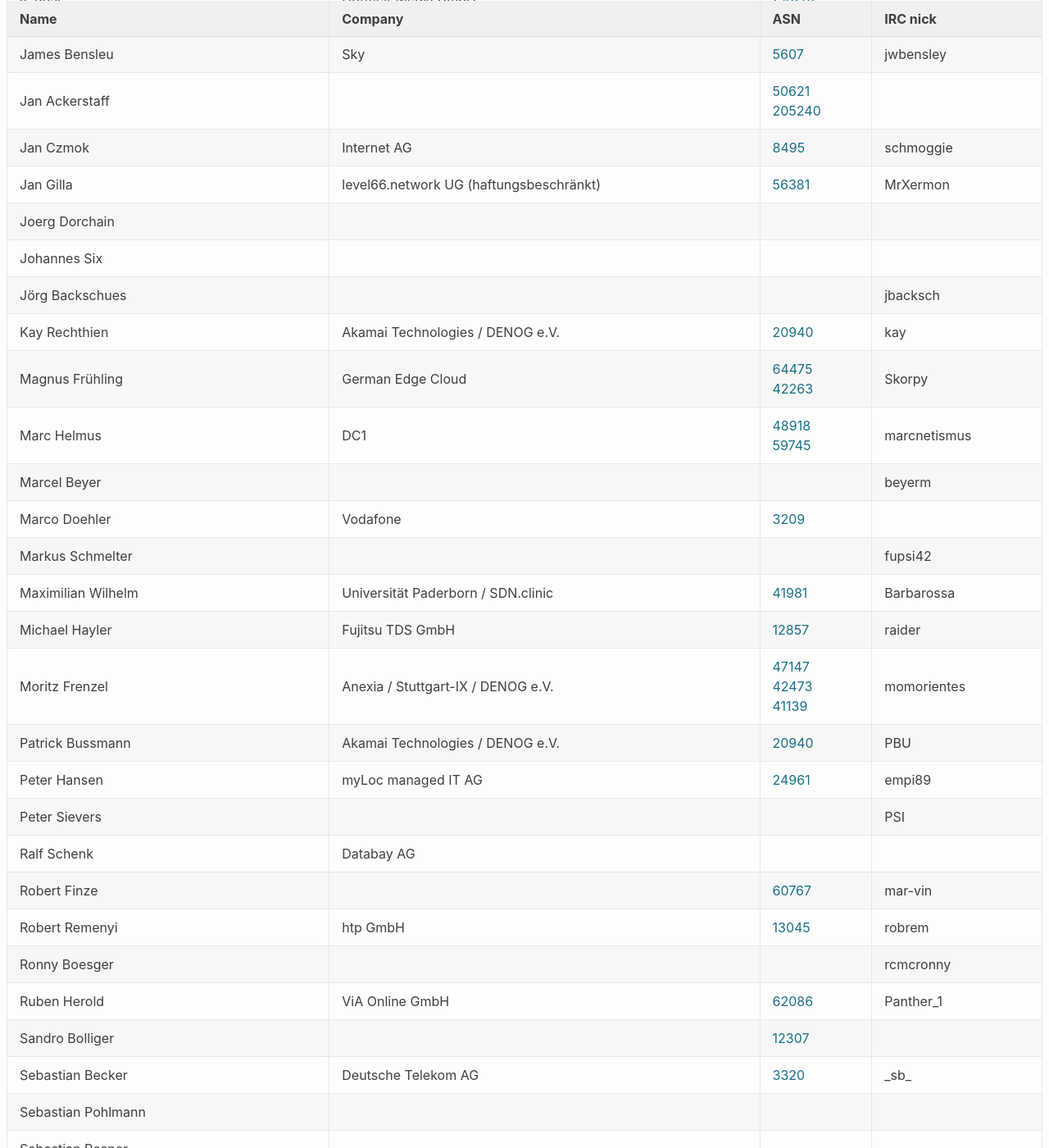
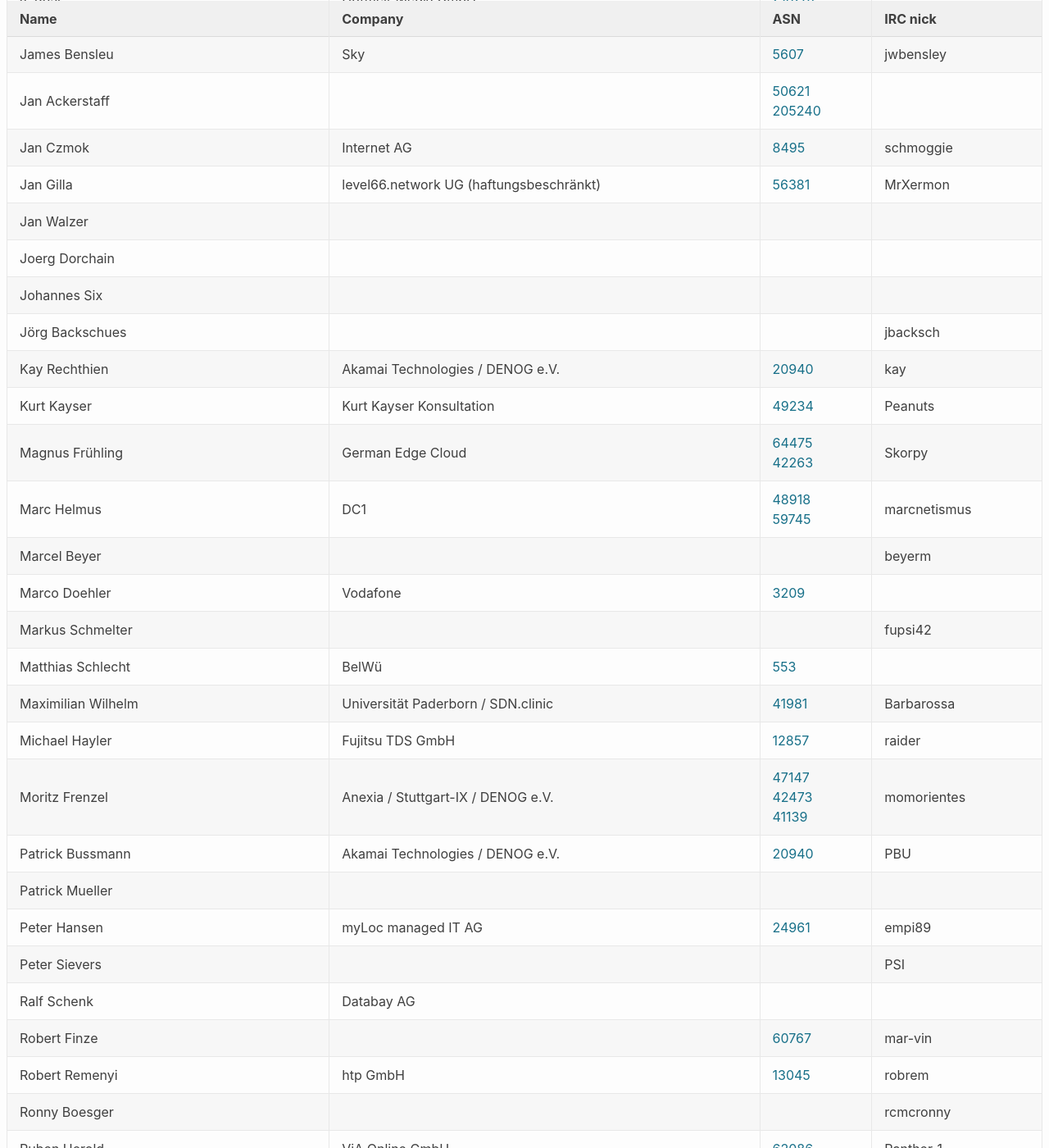
Before and after one commit to denog/pretix-attendeelist, a Jekyll site: the page built from denog2020.markdown, in a window 1280 px wide and 1400 px high, scrolled down 895 px. Shown: the whole window at 82% size. Built offline with Jekyll 4.4.1, drawn with Linux system fonts in a browser that asks for light colours.

Commit message:
Latest data: Fri Jan 22 08:12:58 UTC 2021

```diff
--- a/_data/attendees_meetup2021-01.json
+++ b/_data/attendees_meetup2021-01.json
@@ -120,6 +120,12 @@
     "asn": "56381"
   },
   {
+    "name": "Jan Walzer",
+    "company": null,
+    "irc": null,
+    "asn": null
+  },
+  {
     "name": "J. Kost",
     "company": "Hofmeir Media GmbH",
     "irc": null,
@@ -148,6 +154,12 @@
     "company": "Akamai Technologies / DENOG e.V.",
     "irc": "kay",
     "asn": "20940"
+  },
+  {
+    "name": "Kurt Kayser",
+    "company": "Kurt Kayser Konsultation",
+    "irc": "Peanuts",
+    "asn": "49234"
   },
   {
     "name": "Magnus Frühling",
@@ -180,6 +192,12 @@
     "asn": null
   },
   {
+    "name": "Matthias Schlecht",
+    "company": "BelWü",
+    "irc": null,
+    "asn": "553"
+  },
+  {
     "name": "Maximilian Wilhelm",
     "company": "Universität Paderborn / SDN.clinic",
     "irc": "Barbarossa",
@@ -202,6 +220,12 @@
     "company": "Akamai Technologies / DENOG e.V.",
     "irc": "PBU",
     "asn": "20940"
+  },
+  {
+    "name": "Patrick Mueller",
+    "company": null,
+    "irc": null,
+    "asn": null
   },
   {
     "name": "Peter Hansen",
```
